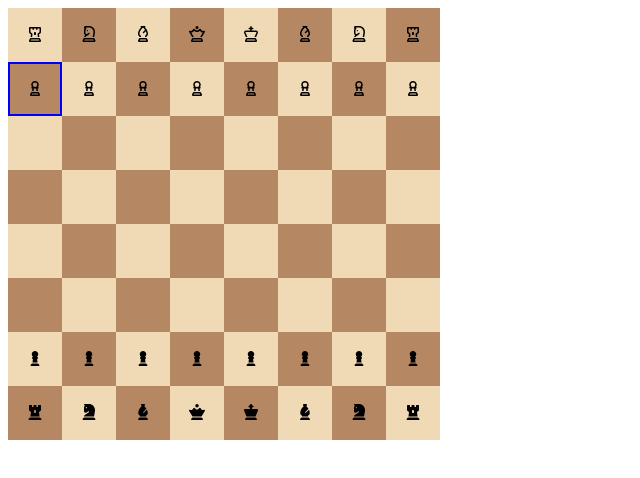
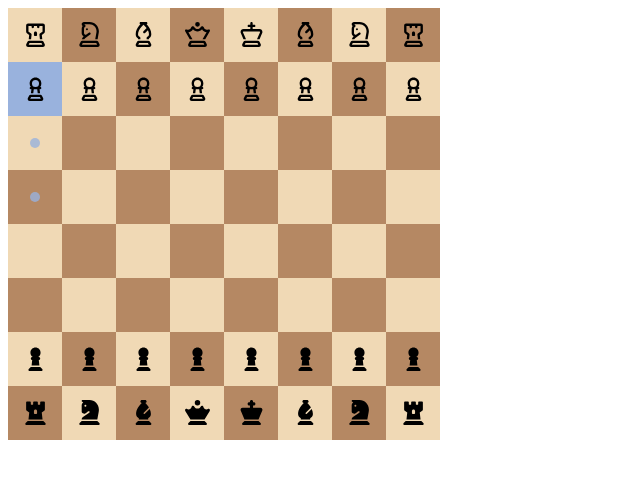
Before and after one commit to bit2424/chess_openings_teacher, a Nuxt app in the folder Front/cot-front/: page / in a window 1280 px wide. Both pictures are taken after a click on the element 35 px from the left and 89 px from the top of the page. Shown: the top 478 px of the page, without its empty margins (0-640 px from the left). Built offline with nearby package versions, Linux system fonts and the light colour scheme.

Commit message:
Implemented highlight of possible moves :lipstick:

```diff
--- a/Front/cot-front/components/Chessboard.vue
+++ b/Front/cot-front/components/Chessboard.vue
@@ -9,11 +9,11 @@
             <div
                 v-for="row in 8"
                 :key="`row-${row}`"
-                :class="`tile ${((row + col) % 2 === 0) ? 'light' : 'dark'} ${`${selectedTile.join('-')}` === `${row}-${col}` ? 'selected' : ''} row-${row} col-${col}`"
+                :class="`tile ${((row + col) % 2 === 0) ? 'light' : 'dark'} ${isSelected(row,col)} row-${row} col-${col}`"
                 @click="handleTileClick(row, col)"
             >
-                <!-- <ChessPiece :icon="['fas', 'chess-pawn']" /> -->
-                <div v-if="chessboard[row-1][col-1] != 't'" class="piece"> <ChessPiece :icon="chessboard[row-1][col-1]" /> </div>
+                <div v-if="chessboard[row-1][col-1] == 't' && chessboard_piece_projection[row-1][col-1] === 'm'" :class="`${isHighlighted(row,col,'tile')}`" ></div>
+                <div v-if="chessboard[row-1][col-1] != 't'"> <ChessPiece :class="`piece ${isHighlighted(row,col,'piece')}`" :icon="chessboard[row-1][col-1]" /> </div>
 
             </div>
         </div>
@@ -35,13 +35,13 @@
     },
     setup(){
       const chessboardStore = useChessBoardStore();
-      const { chessboard,selectedTile,prevSelectedTile,lastSelectedType,isRotated,whiteTurn } = storeToRefs(chessboardStore);
-      const { initialize, handlePieceMove} = (chessboardStore);
+      const { chessboard,chessboard_piece_projection ,selectedTile,prevSelectedTile,lastSelectedType,isRotated,whiteTurn } = storeToRefs(chessboardStore);
+      const { initialize, handlePieceMove, highlightPossibleMoves} = (chessboardStore);
       // console.log(chessboard);
       initialize();
       //chessboardStore.initialize();
-      return{ chessboard,selectedTile,prevSelectedTile,lastSelectedType,isRotated,whiteTurn,
-              initialize,handlePieceMove};
+      return{ chessboard, chessboard_piece_projection, selectedTile,prevSelectedTile,lastSelectedType,isRotated,whiteTurn,
+              initialize,handlePieceMove,highlightPossibleMoves};
     },
     data() {
     return {
@@ -51,9 +51,14 @@
 
     handleTileClick(row, col) {
       // Toggle selected tile on click
+        if(this.chessboard[row-1][col-1]!='t'){
+          this.highlightPossibleMoves(row-1,col-1);
+        }
+
         if(this.selectedTile.join('-') == `${row}-${col}`){
           this.selectedTile = [-1,-1];
           this.prevSelectedTile = [-2,-2];
+          this.chessboard_piece_projection = Array.from({ length: 8 }, () => Array.from({ length: 8 }, () => 't'));
         }
         else{
           if(this.selectedTile[0] < 0){
@@ -65,13 +70,34 @@
           this.selectedTile = [row,col];
 
           if(this.lastSelectedType != 't'){
-             this.handlePieceMove();
+             let moved = this.handlePieceMove();
+             if(moved){
+              this.chessboard_piece_projection = Array.from({ length: 8 }, () => Array.from({ length: 8 }, () => 't'));
+             }
           }
 
         }
 
       console.log(["#####  ",this.lastSelectedType,this.prevSelectedTile.join('-'),this.selectedTile.join('-')]);
     },
+    isSelected(row,col){
+      if(this.selectedTile.join('-') === `${row}-${col}`){
+        return 'selected';
+      }else{
+        return '';
+      }
+    },
+    isHighlighted(row,col,type){
+      if(this.chessboard_piece_projection[row-1][col-1] == 'm'){
+        if(type == 'piece'){
+          return 'highlight-piece';
+        }else{
+          return 'highlight';
+        }
+      }else{
+        return '';
+      }
+    }
 
   },
 
@@ -106,11 +132,39 @@
     }
 
     .selected {
-        border: 2px solid blue; /* Add a border to indicate selection */
+        /* border: 4px solid #99B2DD; Add a border to indicate selection */
+        background-color: #99B2DD;
     }
 
     .rotated-component {
       transform: rotate(180deg);
     }
 
+    .highlight {
+      /* position: absolute; */
+      width: 10px;
+      height: 10px;
+      border-radius: 100%;
+      /* background: rgba(141,128,173,0.8); */
+      background: rgba(153,178,221,0.8);
+    }
+
+    .piece{
+      top: 50%;
+      left: 50%;
+      width: 25px;
+      height: 25px;
+      border: 3px;
+      padding: 5px;
+    }
+
+    .highlight-piece{
+      /* position:absolute; */
+      width: 26px;
+      height: 26px;
+      border-radius: 100%;
+      border: 3px solid #99B2DD;
+      background: none;
+    }
+
   </style>
--- a/Front/cot-front/store/chessboard_store.js
+++ b/Front/cot-front/store/chessboard_store.js
@@ -55,52 +55,18 @@ export const useChessBoardStore = defineStore('chessBoardStore', {
 
         let color = this.lastSelectedType.split('-')[1];
         let pieceType = this.lastSelectedType.split('-')[0];
-        let projected_squares = [];
+        let projected_squares = this.projectSinglePieceMove(this.prevSelectedTile[0]-1,this.prevSelectedTile[1]-1,color);
 
-        // Logic to move the pawns
-        if (this.lastSelectedType.includes('P')) {
-          projected_squares = this.projectPawnMove(this.prevSelectedTile[0]-1,this.prevSelectedTile[1]-1);
-
-        }
-
-        //Logic to move the rook
-        if (this.lastSelectedType.includes('R')) {
-          projected_squares = this.projectRockMove(this.prevSelectedTile[0]-1,this.prevSelectedTile[1]-1,color);
-
-          //Implement castling logic later
-        }
-
-        //Logic to move the Bishop
-        if (this.lastSelectedType.includes('B')) {
-          projected_squares = this.projectBishopMove(this.prevSelectedTile[0]-1,this.prevSelectedTile[1]-1,color);
-        }
-
-        //Logic to move the Knight
-        if (this.lastSelectedType.includes('N')) {
-          projected_squares = this.projectKnightMove(this.prevSelectedTile[0]-1,this.prevSelectedTile[1]-1,color);
-        }
-
-        //Logic to move the Queen
-        if (this.lastSelectedType.includes('Q')) {
-          const rockMoves = this.projectRockMove(this.prevSelectedTile[0]-1, this.prevSelectedTile[1]-1, color);
-          const bishopMoves = this.projectBishopMove(this.prevSelectedTile[0]-1, this.prevSelectedTile[1]-1, color);
-
-          projected_squares.push(...rockMoves, ...bishopMoves);
-        }
-
-        //Logic to move the King
-        if (this.lastSelectedType.includes('K')) {
-          projected_squares = this.projectKingMove(this.prevSelectedTile[0]-1,this.prevSelectedTile[1]-1,color);
-        }
+        //Implement logic to handle castling
+        //Implement logic to handle en passant
 
         console.log(projected_squares);
         for(let i = 0; i < projected_squares.length; i++){
           if(projected_squares[i][0]+1 == this.selectedTile[0] && projected_squares[i][1]+1 ==  this.selectedTile[1]){
-            this.movePiece(color,pieceType);
-            break;
+            return this.movePiece(color,pieceType);
           }
         }
-
+        return false;
       },
       movePiece(color, pieceType) {
         let prev_val = this.chessboard[this.selectedTile[0]-1][this.selectedTile[1]-1];
@@ -116,8 +82,10 @@ export const useChessBoardStore = defineStore('chessBoardStore', {
           if(checkMate){
             console.log("Checkmate!!!!");
           }
+          return false;
         }else{
           this.whiteTurn = !this.whiteTurn;
+          return true;
         }
       },
 
@@ -160,6 +128,7 @@ export const useChessBoardStore = defineStore('chessBoardStore', {
         for (let i = 0; i < 8; i++) {
           for (let j = 0; j < 8; j++) {
             if(this.chessboard[i][j].includes(color)){
+
               let moves_to_try = this.projectSinglePieceMove(i,j,color);
               for(let k = 0; k<moves_to_try.length; k++){
                 let next_prev_val = this.chessboard[moves_to_try[k][0]][moves_to_try[k][1]];
@@ -215,6 +184,7 @@ export const useChessBoardStore = defineStore('chessBoardStore', {
       },
       projectSinglePieceMove(row,col,color){
         let projected_squares = [];
+        console.log("projecting: ",row,col);
         if(this.chessboard[row][col].includes('P')){
           projected_squares = this.projectPawnMove(row,col);
         }
@@ -427,6 +397,25 @@ export const useChessBoardStore = defineStore('chessBoardStore', {
         }
 
         return projected_squares;
+      },
+      highlightPossibleMoves(row,col){
+        this.chessboard_piece_projection = Array.from({ length: 8 }, () => Array.from({ length: 8 }, () => 't'));
+        if(this.whiteTurn){
+          if(this.chessboard[row][col].includes('w')){
+            let projected_squares = this.projectSinglePieceMove(row,col,'w');
+            for(let i = 0;i<projected_squares.length;i++){
+              this.chessboard_piece_projection[projected_squares[i][0]][projected_squares[i][1]] = 'm';
+            }
+          }
+        }else{
+          if(this.chessboard[row][col].includes('b')){
+            let projected_squares = this.projectSinglePieceMove(row,col,'b');
+            for(let i = 0;i<projected_squares.length;i++){
+              this.chessboard_piece_projection[projected_squares[i][0]][projected_squares[i][1]] = 'm';
+            }
+          }
+        }
+        this.printMatrix(this.chessboard_piece_projection);
       }
     }
   })
```
